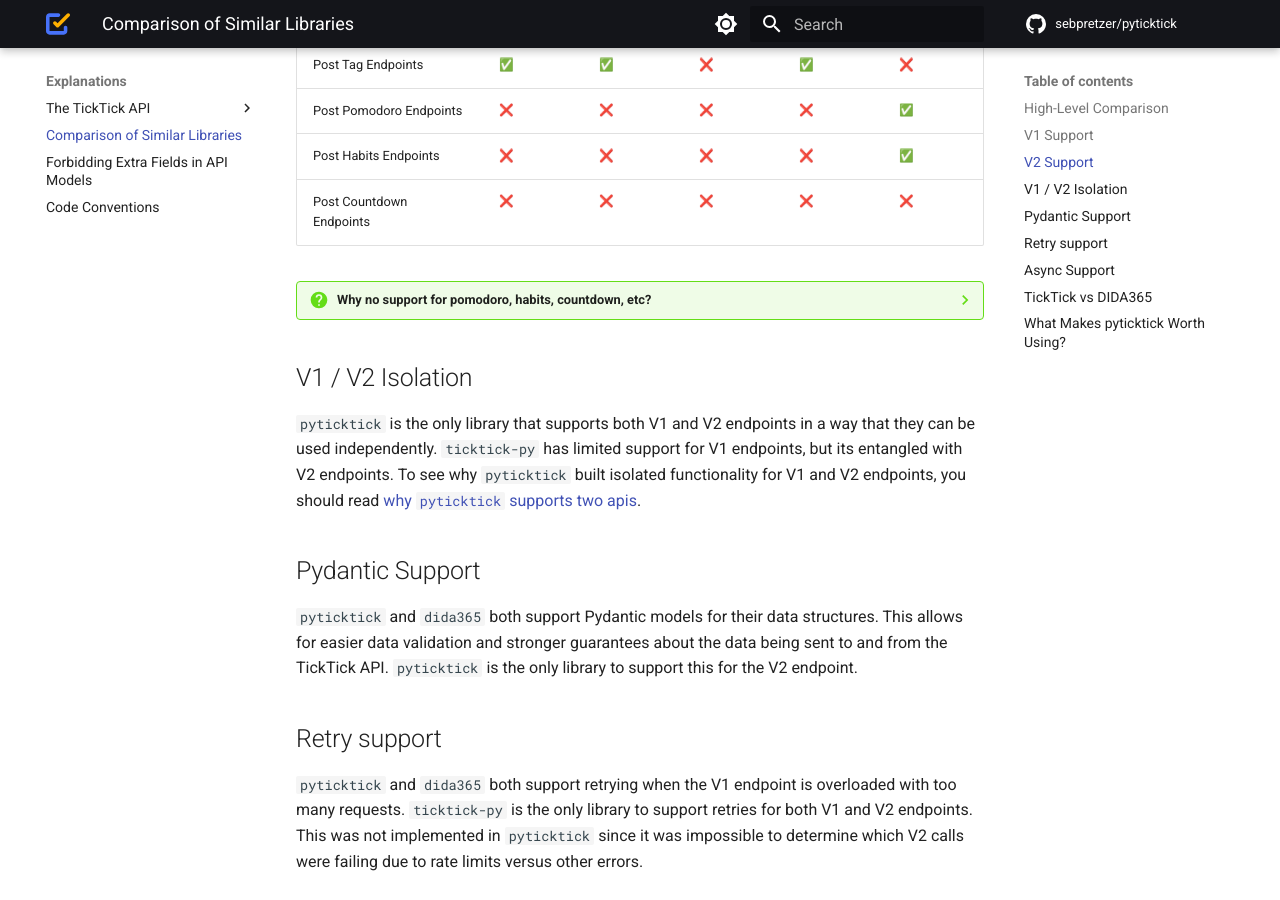
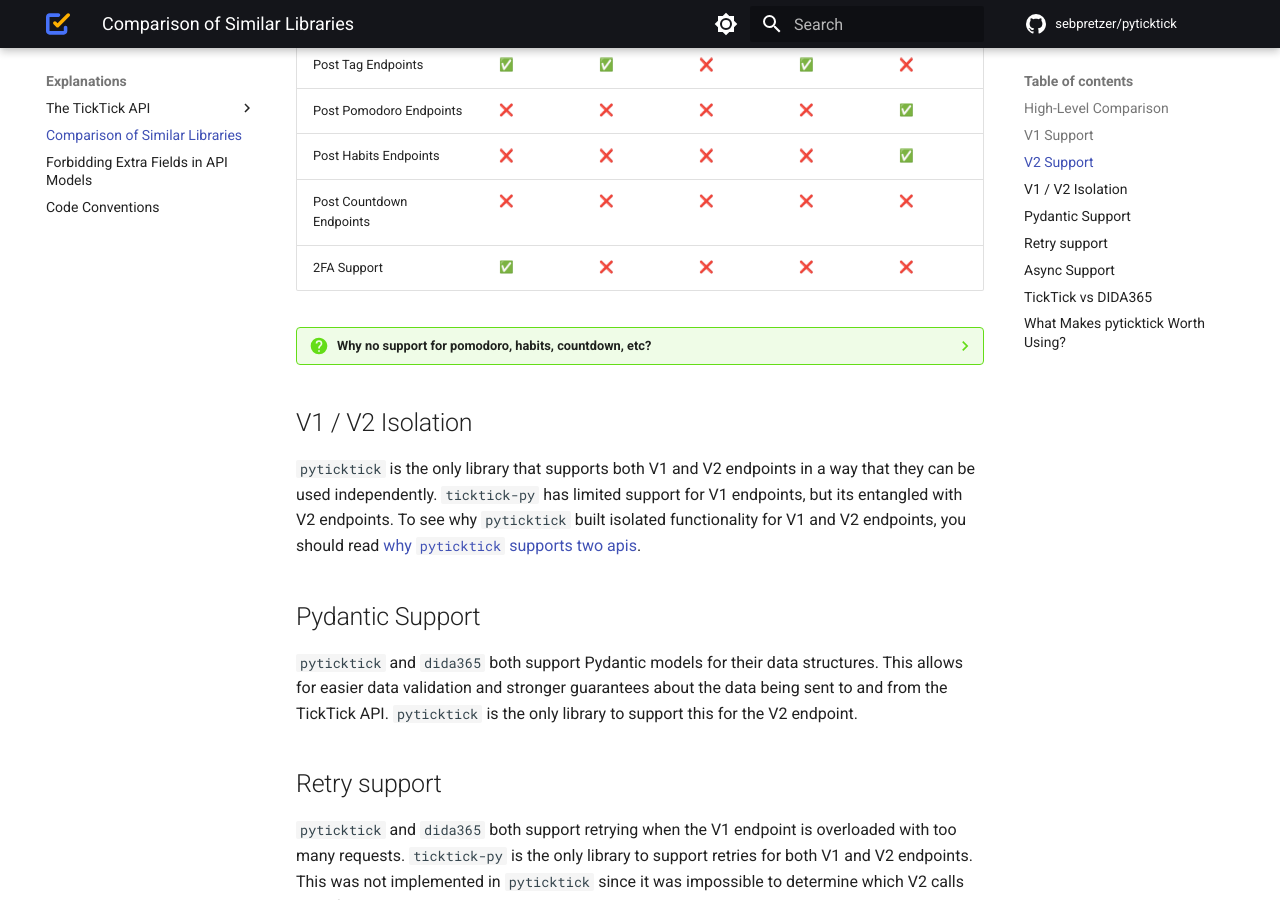
Before and after one commit to sebpretzer/pyticktick, an MkDocs documentation site: the page built from docs/explanations/comparison_of_similar_libraries.md, in a window 1280 px wide and 900 px high, scrolled down 2785 px. Built offline with MkDocs 1.6.1 and Material for MkDocs 9.7.7, drawn with Linux system fonts in a browser that asks for light colours; emoji names are drawn with the system emoji font; comment, search, counter and statistics services are not loaded.

Commit message:
add 2fa support to comparison

```diff
--- a/docs/explanations/comparison_of_similar_libraries.md
+++ b/docs/explanations/comparison_of_similar_libraries.md
@@ -74,6 +74,7 @@
 | Post Pomodoro Endpoints      | :x:                | :x:                                                           | :x:                                                              | :x:                                                     | :white_check_mark:                                 |
 | Post Habits Endpoints        | :x:                | :x:                                                           | :x:                                                              | :x:                                                     | :white_check_mark:                                 |
 | Post Countdown Endpoints     | :x:                | :x:                                                           | :x:                                                              | :x:                                                     | :x:                                                |
+| 2FA Support                  | :white_check_mark: | :x:                                                           | :x:                                                              | :x:                                                     | :x:                                                |
 
 ??? Question "Why no support for pomodoro, habits, countdown, etc?"
 
```
